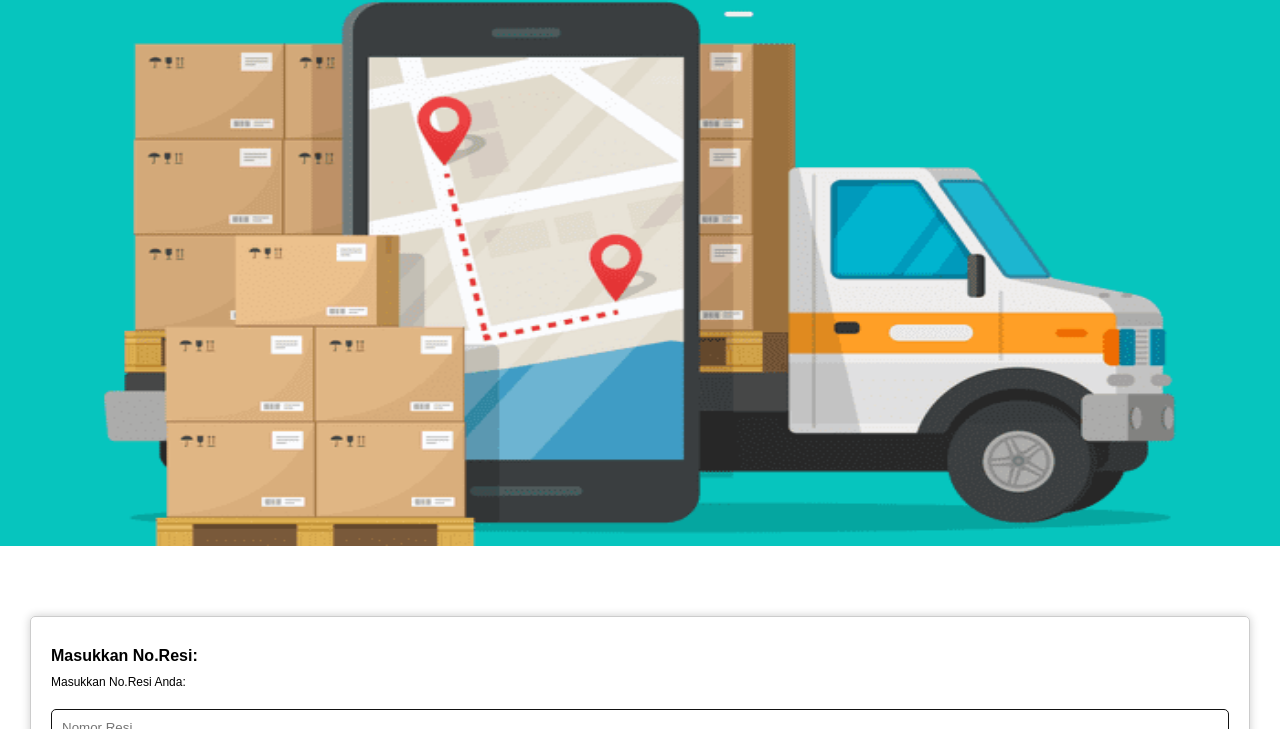
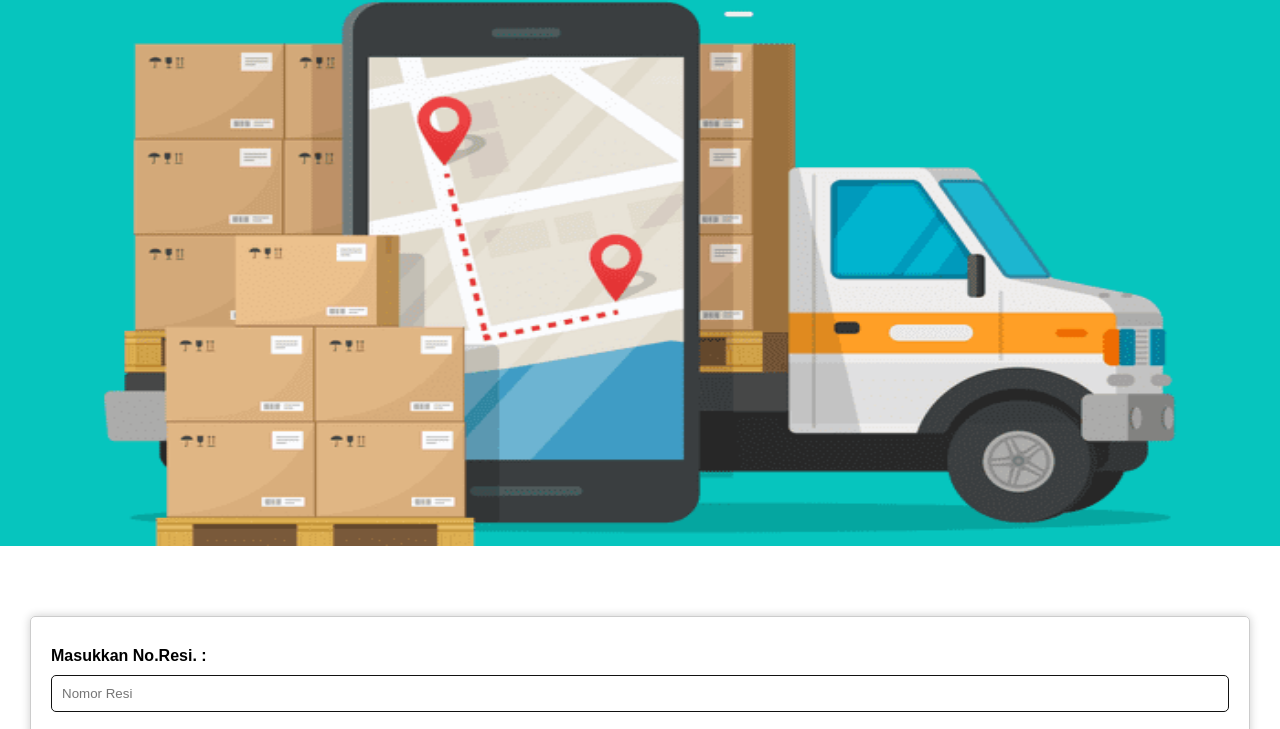
Before and after one commit to Kampus-Merdeka-Software-Engineering/FE-Palembang-18, a plain HTML site: page lacak.html in a window 1280 px wide. Shown: the part 68-797 px from the top of the page. Drawn offline with Linux system fonts and the light colour scheme.

Commit message:
lacak update

```diff
--- a/lacak.html
+++ b/lacak.html
@@ -80,8 +80,7 @@
 
 <div class="container-lokasi">
     <div class="fitur-lokasi">
-      <label for="no_resi">Masukkan No.Resi:</label>
-      <p>Masukkan No.Resi Anda:</p>
+      <label for="no_resi">Masukkan No.Resi. :</label>
       <input type="text" id="no_resi" placeholder="Nomor Resi" />
       <button id="cariButton">Cari</button>
       <button id="resetButton">Reset</button>
```
